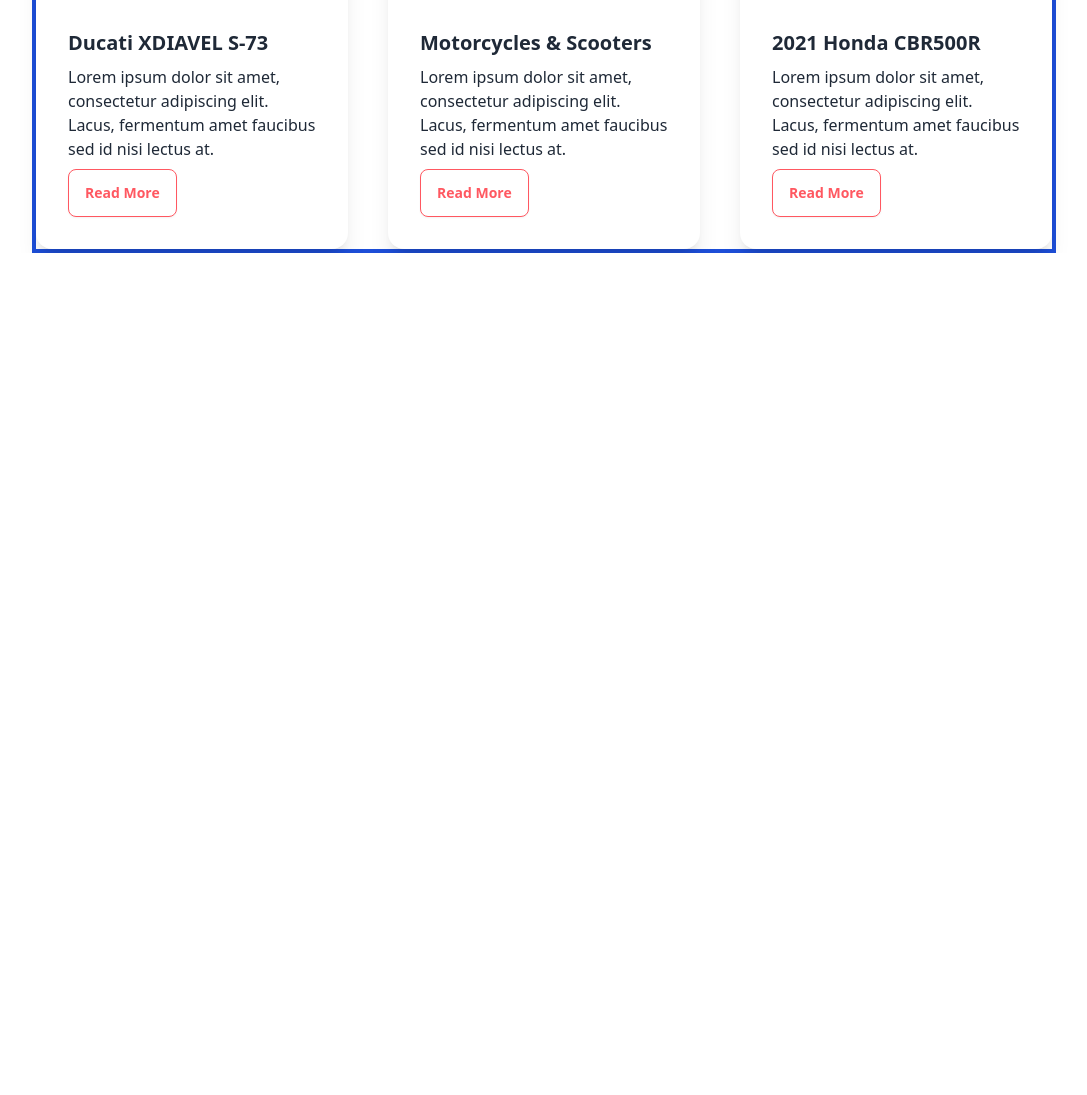
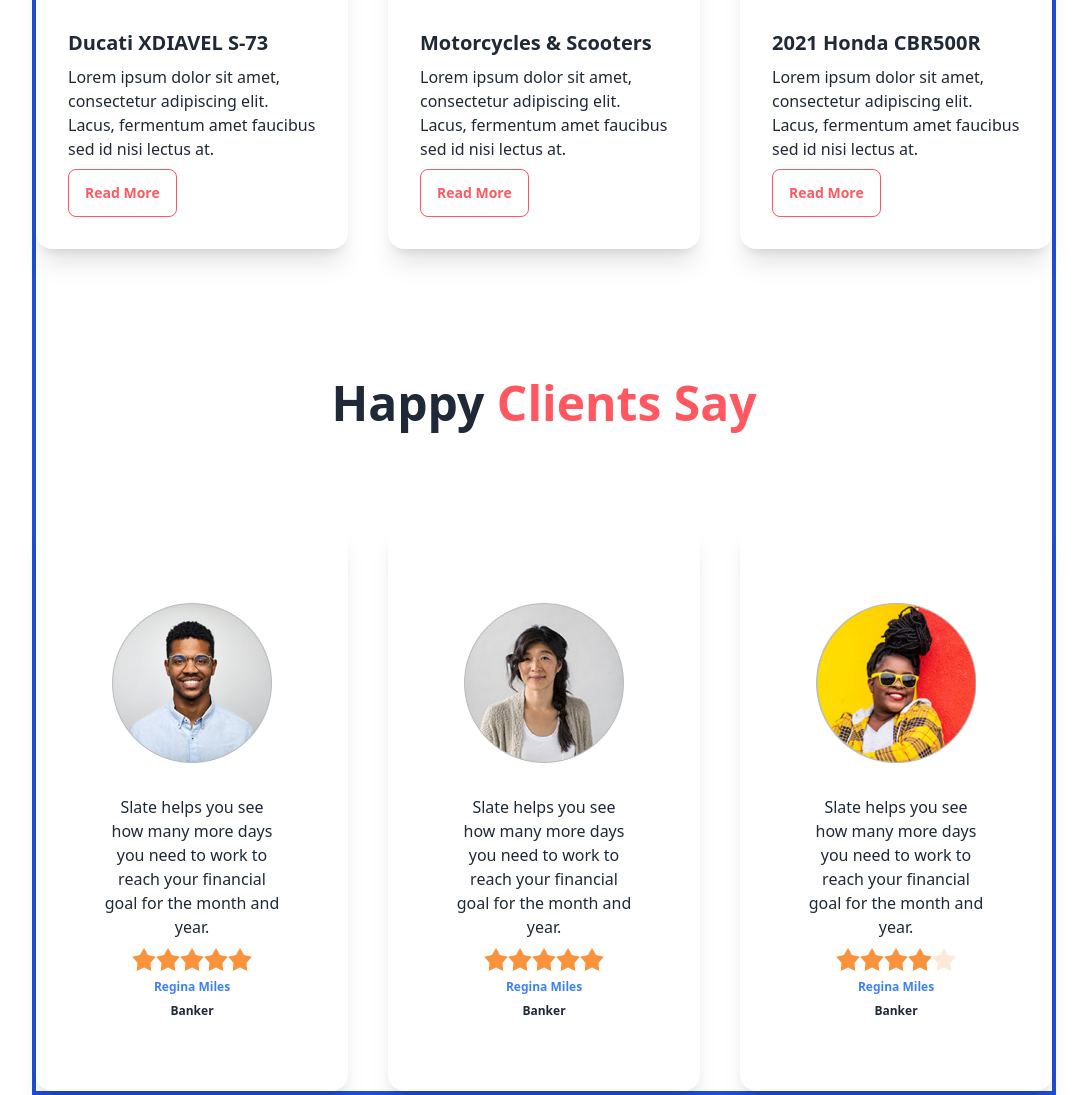
Before and after one commit to kabidhasan/biker-zone-with-daisyui, a plain HTML site: page index.html in a window 1280 px wide. Shown: the part 1659-2754 px from the top of the page, without its empty margins (96-1183 px from the left). Before the commit the page ends 1912 px from the top, so only its background shows below. Drawn offline with nearby package versions, Linux system fonts and the light colour scheme.

Commit message:
faq and happy customer done

```diff
--- a/index.html
+++ b/index.html
@@ -223,7 +223,11 @@
                 fermentum amet faucibus sed id nisi lectus at.
               </p>
               <div class="card-actions">
-                <button class="btn bg-white border-error text-error hover:btn-error hover:text-white">Read More</button>
+                <button
+                  class="btn bg-white border-error text-error hover:btn-error hover:text-white"
+                >
+                  Read More
+                </button>
               </div>
             </div>
           </div>
@@ -244,7 +248,11 @@
                 fermentum amet faucibus sed id nisi lectus at.
               </p>
               <div class="card-actions">
-                <button class="btn bg-white border-error text-error hover:btn-error hover:text-white">Read More</button>
+                <button
+                  class="btn bg-white border-error text-error hover:btn-error hover:text-white"
+                >
+                  Read More
+                </button>
               </div>
             </div>
           </div>
@@ -265,8 +273,151 @@
                 fermentum amet faucibus sed id nisi lectus at.
               </p>
               <div class="card-actions">
-                <button class="btn bg-white border-error text-error hover:btn-error hover:text-white">Read More</button>
+                <button
+                  class="btn bg-white border-error text-error hover:btn-error hover:text-white"
+                >
+                  Read More
+                </button>
               </div>
+            </div>
+          </div>
+        </div>
+      </section>
+
+      <section class="latest mt-[6.25rem] lg:mt-[130px]">
+        <h1 class=" text-center mx-auto text-3xl w-3/4 md:w-3/4 md:text-5xl font-semibold ">
+          Happy <span class="text-error">Clients Say</span>
+        </h1>
+
+        <div
+          class="latest-card-container mt-10 lg:mt-24 flex flex-col lg:flex-row lg:justify-between space-y-24 lg:space-y-0 lg:space-x-10"
+        >
+          <!-- Card1 -->
+          <div class="card w-full bg-base-100 shadow-xl px-9 py-10">
+            <figure class="px-10 pt-10">
+              <img src="images/others/user-1.png" class="rounded-xl" />
+            </figure>
+            <div class="card-body items-center text-center">
+              <p>
+                Slate helps you see how many more days you need to work to reach
+                your financial goal for the month and year.
+              </p>
+              <div class="rating">
+                <input
+                  type="radio"
+                  name="rating-2"
+                  class="mask mask-star-2 bg-orange-400"
+                />
+                <input
+                  type="radio"
+                  name="rating-2"
+                  class="mask mask-star-2 bg-orange-400"
+                />
+                <input
+                  type="radio"
+                  name="rating-2"
+                  class="mask mask-star-2 bg-orange-400"
+                />
+                <input
+                  type="radio"
+                  name="rating-2"
+                  class="mask mask-star-2 bg-orange-400"
+                  checked
+                />
+                <input
+                  type="radio"
+                  name="rating-2"
+                  class="mask mask-star-2 bg-orange-400"
+                />
+              </div>
+              <p class="text-blue-500 font-semibold text-xs">Regina Miles</p>
+              <p class="font-semibold text-xs">Banker</p>
+            </div>
+          </div>
+
+          <!-- Card 2 -->
+          <div class="card w-full bg-base-100 shadow-xl px-9 py-10">
+            <figure class="px-10 pt-10">
+              <img src="images/others/user-2.png" class="rounded-xl" />
+            </figure>
+            <div class="card-body items-center text-center">
+              <p>
+                Slate helps you see how many more days you need to work to reach
+                your financial goal for the month and year.
+              </p>
+              <div class="rating">
+                <input
+                  type="radio"
+                  name="rating-2"
+                  class="mask mask-star-2 bg-orange-400"
+                />
+                <input
+                  type="radio"
+                  name="rating-2"
+                  class="mask mask-star-2 bg-orange-400"
+                />
+                <input
+                  type="radio"
+                  name="rating-2"
+                  class="mask mask-star-2 bg-orange-400"
+                />
+                <input
+                  type="radio"
+                  name="rating-2"
+                  class="mask mask-star-2 bg-orange-400"
+                  checked
+                />
+                <input
+                  type="radio"
+                  name="rating-2"
+                  class="mask mask-star-2 bg-orange-400"
+                />
+              </div>
+              <p class="text-blue-500 font-semibold text-xs">Regina Miles</p>
+              <p class="font-semibold text-xs">Banker</p>
+            </div>
+          </div>
+
+          <!-- Card 3 -->
+          <div class="card w-full bg-base-100 shadow-xl px-9 py-10">
+            <figure class="px-10 pt-10">
+              <img src="images/others/user-3.png" class="rounded-xl" />
+            </figure>
+            <div class="card-body items-center text-center">
+              <p>
+                Slate helps you see how many more days you need to work to reach
+                your financial goal for the month and year.
+              </p>
+              <div class="rating">
+                <input
+                  type="radio"
+                  name="rating-2"
+                  class="mask mask-star-2 bg-orange-400"
+                />
+                <input
+                  type="radio"
+                  name="rating-2"
+                  class="mask mask-star-2 bg-orange-400"
+                />
+                <input
+                  type="radio"
+                  name="rating-2"
+                  class="mask mask-star-2 bg-orange-400"
+                />
+                <input
+                  type="radio"
+                  name="rating-2"
+                  class="mask mask-star-2 bg-orange-400"
+                  checked
+                />
+                <input
+                  type="radio"
+                  name="rating-2"
+                  class="mask mask-star-2 bg-orange-400"
+                />
+              </div>
+              <p class="text-blue-500 font-semibold text-xs">Regina Miles</p>
+              <p class="font-semibold text-xs">Banker</p>
             </div>
           </div>
         </div>
```
